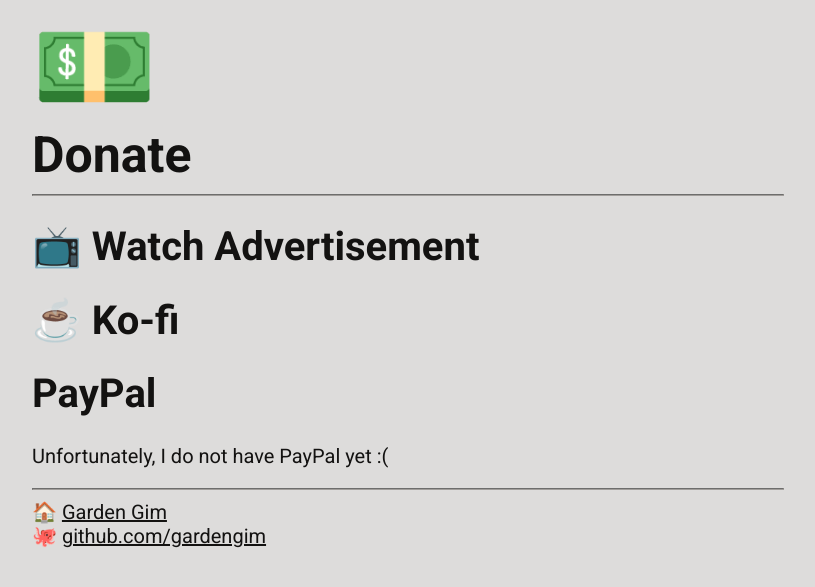
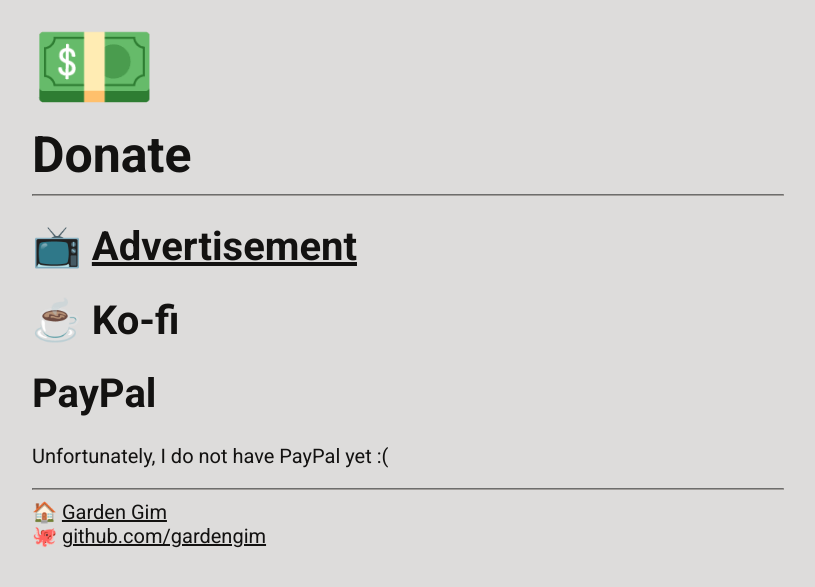
Before and after one commit to gardengim/gardengim.github.io, a Jekyll site: the page built from donate.md, in a window 1280 px wide. Shown: the top 587 px of the page, without its empty margins (232-1047 px from the left). Built offline with Jekyll 4.4.1, drawn with Linux system fonts in a browser that asks for light colours.

Commit message:
Create advertisement page

```diff
--- a/donate.md
+++ b/donate.md
@@ -3,8 +3,7 @@ title: Donate
 icon: 💵
 ---
 
-# 📺 Watch Advertisement
-
+# {% pagelink /donate/advertisement %}
 
 
 # ☕ Ko-fi
```
Also changed, not shown: donate/advertisement.md (added, +6 -0 lines).
